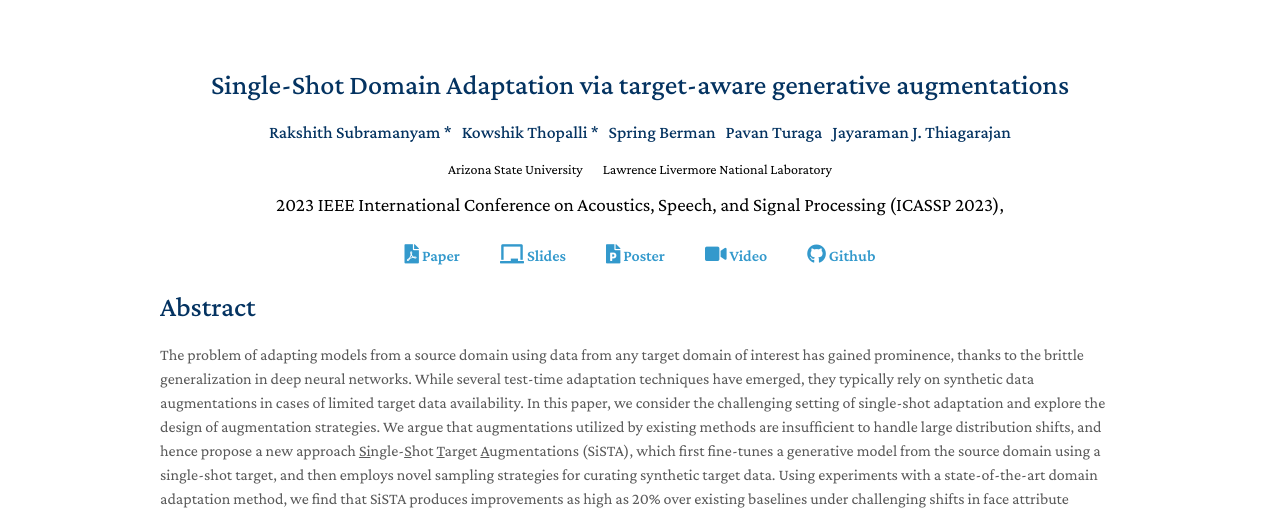
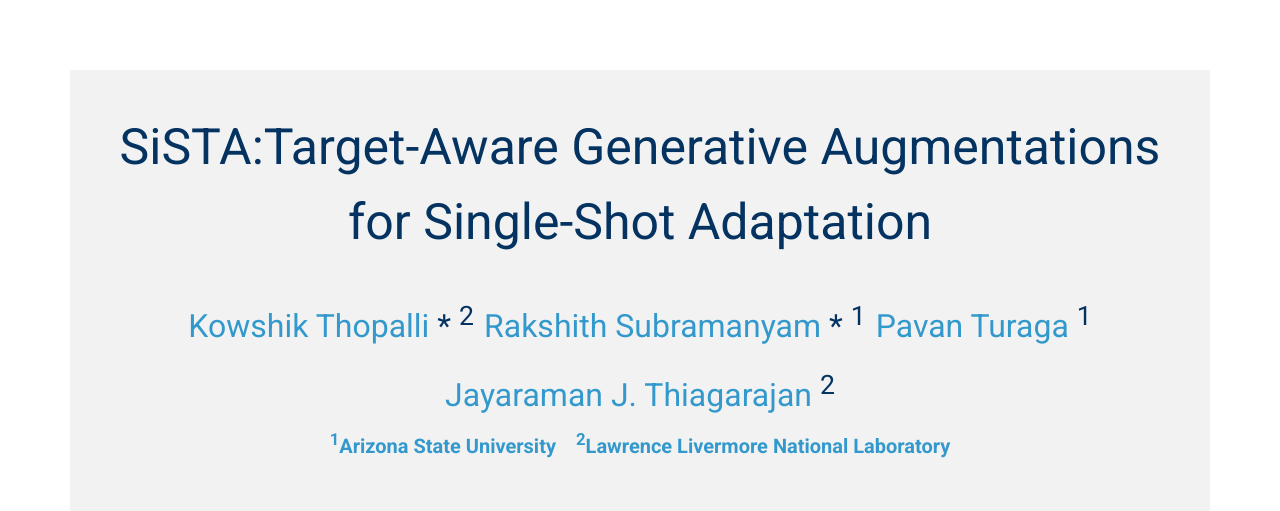
Before and after one commit to Rakshith-2905/SiSTA, a Jekyll site: the page built from index.md, in a window 1280 px wide. Shown: the top 511 px of the page. Built offline with Jekyll 4.4.1, drawn with Linux system fonts in a browser that asks for light colours; nearby versions of some CDN libraries; a style sheet for code colours, icons or effects is not loaded; our own code applies the rules of GitHub Pages for plain Markdown files; some of the changed text lies outside the part shown.

Commit message:
Feat: Fixed the visual appeal

```diff
--- a/_config.yml
+++ b/_config.yml
@@ -1,24 +1,21 @@
 # Basic Information
-title: Single-Shot Domain Adaptation via target-aware generative augmentations
+title: SiSTA:Target-Aware Generative Augmentations for Single-Shot Adaptation
 
 authors:
+  - name: Kowshik Thopalli
+    link: https://kowshikthopalli.github.io/
+    equal_contrib: true
+    affiliations: [2]
   - name: Rakshith Subramanyam
     link: https://www.example.com/rakshith
     equal_contrib: true
     affiliations: [1]
-  - name: Kowshik Thopalli
-    link: https://kowshikthopalli.github.io/
-    equal_contrib: true
-    affiliations: [1]
-  - name: Spring Berman
-    link: https://search.asu.edu/profile/1943720
-    affiliations: [2]
   - name: Pavan Turaga
     link: https://pavanturaga.com/
-    affiliations: [1, 2]
+    affiliations: [1]
   - name: Jayaraman J. Thiagarajan
     link: https://jjthiagarajan.com/
-    affiliations: [1]
+    affiliations: [2]
 
 affiliations:
   - symbol: 1
@@ -29,7 +26,7 @@
     link: https://www.llnl.gov/
 
 
-conference: 2023 IEEE International Conference on Acoustics, Speech, and Signal Processing (ICASSP 2023),
+# conference: 2023 IEEE International Conference on Acoustics, Speech, and Signal Processing (ICASSP 2023),
 
 # Search Engine Optimization (SEO)
 keywords: Single-Shot Domain Adaptation, Generative Augmentations, Domain Adaptation,SiSTA
--- /dev/null
+++ b/_includes/add_citation.html
@@ -0,0 +1,5 @@
+<div style="background-color: #f2f2f2; padding: 20px; text-align: center; font-family: Arial, sans-serif;">
+    <p style="margin: 20px; font-size: 16px; line-height: 1.5; font-style: italic; color: #555; white-space: pre-line;">
+      {{ include.text }}
+    </p>
+  </div>
--- a/_includes/add_image.html
+++ b/_includes/add_image.html
@@ -1,7 +1,11 @@
 {% assign imgsize = site.static_files | where: "path", include.image | first | img_size %}
 
 <div class="figure-caption text-center" style="font-size: 18px;">
-  <img src="{{ include.image }}" alt="{{ include.alt_text }}" {% if include.width %}width="{{ include.width }}" {% else %}width="{{ imgsize.width }}" {% endif %} {% if include.height %}height="{{ include.height }}" {% else %}height="{{ imgsize.height }}" {% endif %}>
+  <img src="{{ include.image }}" alt="{{ include.alt_text }}"
+    {% if include.width %}width="{{ include.width }}" {% else %}width="{{ imgsize.width }}" {% endif %}
+    {% if include.height %}height="{{ include.height }}" {% else %}height="{{ imgsize.height }}" {% endif %}
+    style="margin: auto; display: block;"
+  >
   <br>
   {% if include.caption != "" %}
     <b>{{ include.type }} </b>{{ include.caption }}
--- a/_layouts/homepage.html
+++ b/_layouts/homepage.html
@@ -1,7 +1,7 @@
 <!DOCTYPE html>
 <html lang="{{ site.lang | default: "en-US" }}">
   <head>
-    <title>{{ site.title }} | {{ site.affiliation }}</title>
+    <title>{{ site.title }}</title>
 
     <meta charset="utf-8" />
     <meta name="viewport" content="width=device-width, initial-scale=1, user-scalable=no" />
@@ -35,6 +35,12 @@
     <script src="./assets/js/github-stars.js"></script>
     <script type="text/javascript" src="./assets/js/jquery.js"></script>
 
+    <script src="https://cdnjs.cloudflare.com/ajax/libs/mathjax/2.7.7/MathJax.js?config=TeX-MML-AM_CHTML" async></script>
+    <!-- Include KaTeX CSS -->
+    <link rel="stylesheet" href="https://cdnjs.cloudflare.com/ajax/libs/KaTeX/0.12.0/katex.min.css">
+    <!-- Include KaTeX JS -->
+    <script src="https://cdnjs.cloudflare.com/ajax/libs/KaTeX/0.12.0/katex.min.js"></script>
+
   </head>
   <body>
     <script src="./assets/js/vanilla-back-to-top.min.js"></script>
@@ -56,50 +62,31 @@
         }
     </style>
 
-    <div class="wrapper">
+
     <header>
-        <h1>{{ site.title }}</h1>
-<!--
+      <div class="title">{{ site.title }}</div>
+
+      <br>
+
       {% if site.authors %}
-        <div style="display: flex; justify-content: center; grid-gap: 10px;">
+      <div class="authors" style="display: flex; justify-content: center; flex-wrap: wrap; grid-gap: 10px;">
         {% for author in site.authors %}
-            <h2 style="font-size:1.10rem;">{{ author }}</h2>
-          {% endfor %}
-        </div>
-        {% endif %} -->
-<!--
-        {% if site.authors %}
-        <div class="authors" style="display: flex; justify-content: center; grid-gap: 10px;">
-          {% for author in site.authors %}
-          <h2 style="font-size:1.10rem;">
+        <div style="max-width: fit-content;"> <!-- Adjusted max-width property -->
+          <h2 style="font-size: 2rem; white-space: nowrap; overflow: hidden; text-overflow: ellipsis;"> <!-- Added white-space, overflow, and text-overflow properties -->
             {% if author.link %}
-            <a href="{{ author.link }}" style="color:inherit;text-decoration:none;">{{ author.name }}</a>
+            <a href="{{ author.link }}">{{ author.name }}</a>
             {% else %}
             {{ author.name }}
             {% endif %}
             {% if author.equal_contrib %}*{% endif %}
-          </h2>
-          {% endfor %}
-        </div>
-        {% endif %}
-         -->
-
-        {% if site.authors %}
-         <div class="authors" style="display: flex; justify-content: center; grid-gap: 10px;">
-           {% for author in site.authors %}
-           <h2 style="font-size:1.10rem;">
-             {% if author.link %}
-             <a href="{{ author.link }}" style="color:inherit;text-decoration:none;">{{ author.name }}</a>
-             {% else %}
-             {{ author.name }}
-             {% endif %}
-             {% if author.equal_contrib %}*{% endif %}
-             {% if author.affiliation %}
-               {% for aff in author.affiliation %}
-                  <sup>{{ aff.symbol }}</sup>{{ aff.name }}
+            {% if author.affiliations %}
+              {% for aff in author.affiliations %}
+                  {% assign aff_obj = site.affiliations | where:"symbol", aff | first %}
+                  <sup>{{ aff_obj.symbol }}</sup>
               {% endfor %}
             {% endif %}
           </h2>
+        </div>
         {% endfor %}
       </div>
       {% endif %}
@@ -108,73 +95,87 @@
       {% if site.affiliations %}
       <div style="display: flex; justify-content: center; grid-gap: 20px;">
         {% for affiliation in site.affiliations %}
-              <a href="{{ affiliation.link }}"><small class="affiliation"><span>{{ affiliation.name }}</span></small></a>
+          <h4><a href="{{ affiliation.link }}"><sup>{{ affiliation.symbol }}</sup>{{ affiliation.name }}</a></h4>
         {% endfor %}
       </div>
       {% endif %}
 
-        {% if site.conference %}
-        <div style="display: flex; justify-content: center; grid-gap: 20px; margin-top: 10px;">
-          <a href="{{ affiliation.link }}"><small class="conference" style="font-size: 1.2rem;"><span>{{ site.conference }}</span></small></a>
-        </div>
       <br>
-      {% endif %}
-
-
-
-        <!-- {% if site.affiliations %}
-        <div style="display: flex; justify-content: center; grid-gap: 20px;">
-          {% for affiliation in site.affiliations %}
-            <a href="{{ affiliation.link }}"><small style="color: var(--global-text-color);"><span>{{ affiliation.name }}</span></small></a>
-          {% endfor %}
-        </div>
-        {% endif %}
-
-        {% if site.conference %}
-        <div style="display: flex; justify-content: center; grid-gap: 20px; margin-top: 10px;">
-          <a href="{{ affiliation.link }}"><small style="color: var(--global-text-color); font-style: italic;"><span>{{ site.conference }}</span></small></a>
-        </div>
-        <br>
-        {% endif %}         -->
-
-
 
 
       <div class="cta">
+        <div class="cta-background">
           {% if site.paper_link %}
           <a href="{{ site.paper_link }}">
-            <span><i class="fa fa-file-pdf" style="font-size:1.2rem; margin-right: 3px;"></i>Paper</span>
+            <span><i class="fa fa-file-pdf" style="margin-right: 3px;"></i>Paper</span>
           </a>
           {% endif %}
 
           {% if site.slides_link %}
           <a href="{{ site.slides_link }}">
-            <span><i class="fas fa-chalkboard" style="font-size:1.2rem; margin-right: 3px;"></i>Slides</span>
+            <span><i class="fas fa-chalkboard" style="margin-right: 3px;"></i>Slides</span>
           </a>
           {% endif %}
 
           {% if site.poster_link %}
           <a href="{{ site.poster_link }}">
-            <span><i class="fas fa-file-powerpoint" style="font-size:1.2rem; margin-right: 3px;"></i>Poster</span>
+            <span><i class="fas fa-file-powerpoint" style="margin-right: 3px;"></i>Poster</span>
           </a>
           {% endif %}
 
           {% if site.video_link %}
           <a href="{{ site.video_link }}">
-            <span><i class="fa fa-video" style="font-size:1.2rem; margin-right: 3px;"></i>Video</span>
+            <span><i class="fa fa-video" style="margin-right: 3px;"></i>Video</span>
           </a>
           {% endif %}
 
           {% if site.github_link %}
           <a href="{{ site.github_link }}">
-            <span><i class="fab fa-github" style="font-size:1.2rem; margin-right: 3px;"></i>Github</span>
+            <span><i class="fab fa-github" style="margin-right: 3px;"></i>Github</span>
           </a>
           {% endif %}
         </div>
+      </div>
+
+<!--
+      <div class="cta" style="font-size: 1.8rem; padding: 10px;">
+        {% if site.paper_link %}
+        <a href="{{ site.paper_link }}">
+          <span><i class="fa fa-file-pdf" style="margin-right: 3px;"></i>Paper</span>
+        </a>
+        {% endif %}
+
+        {% if site.slides_link %}
+        <a href="{{ site.slides_link }}">
+          <span><i class="fas fa-chalkboard" style="margin-right: 3px;"></i>Slides</span>
+        </a>
+        {% endif %}
+
+        {% if site.poster_link %}
+        <a href="{{ site.poster_link }}">
+          <span><i class="fas fa-file-powerpoint" style="margin-right: 3px;"></i>Poster</span>
+        </a>
+        {% endif %}
+
+        {% if site.video_link %}
+        <a href="{{ site.video_link }}">
+          <span><i class="fa fa-video" style="margin-right: 3px;"></i>Video</span>
+        </a>
+        {% endif %}
+
+        {% if site.github_link %}
+        <a href="{{ site.github_link }}">
+          <span><i class="fab fa-github" style="margin-right: 3px;"></i>Github</span>
+        </a>
+        {% endif %}
+      </div> -->
+
       <br>
 
     </header>
 
+
+    <div class="wrapper">
 
       {{ content }}
 
--- a/_sass/minimal-light.scss
+++ b/_sass/minimal-light.scss
@@ -1,11 +1,11 @@
 @import url("https://fonts.googleapis.com/css2?family=Crimson+Pro:ital,wght@0,400;0,500;0,600;1,500;1,600&display=swap");
 @import url("https://fonts.googleapis.com/css2?family=Ubuntu+Mono&display=swap");
-
+@import url("https://fonts.googleapis.com/css2?family=Roboto:wght@400;700&display=swap");
 body {
   background-color: #fff;
   padding: 0px;
-  font: 16px/1.5 Crimson Pro, serif;
-  color: #595959;
+  font: 20px/1.5 'Roboto', Arial, sans-serif;
+  color: hsl(0, 0%, 35%);
   font-weight: 400;
   margin: 0;
 }
@@ -19,7 +19,8 @@
   display: inline-block;
   height: 2.4rem;
   width: 2.4rem;
-  background-color: transparent;
+  // background-color: transparent;
+  background-color: #f5f5f5; /*light gray background*/
   color: #043361 !important;
   border-radius: 100%;
   text-align: center;
@@ -612,3 +613,32 @@
   display: none;
   font-family: monospace;
 }
+
+h1, h2, h3, h4, h5, h6 {
+  text-align: center;
+}
+h1 {
+  font-size: 35px;  /* increase size of h1, adjust as needed */
+  padding-top: 20px; /* add space above h1, adjust as needed */
+  border-bottom: 2px solid lightgray; /* draws a horizontal line in light gray color */
+  padding-bottom: 10px; /* add space below h1 to separate it from the line */
+}
+
+.title {
+  font-size: 50px;  /* increase size of title, adjust as needed */
+  padding-top: 20px; /* add space above title, adjust as needed */
+  padding-bottom: 10px; /* add space below title to separate it from the line */
+  color: #043361; /* dark blue */
+}
+
+header {
+  background-color: #f2f2f2; /* Light gray background */
+  padding: 20px;
+  width: 100%; /* Make the header span the width of the page */
+  box-sizing: border-box; /* Include padding in the width calculation */
+}
+.cta-background {
+  background-color: rgb(253, 232, 202);
+  padding: 10px;
+  border-radius: 10px;
+}
--- a/index.md
+++ b/index.md
@@ -2,12 +2,16 @@
 layout: homepage
 ---
 
-# Abstract
+# Summary
 
-The problem of adapting models from a source domain using data from any target domain of interest has gained prominence, thanks to the brittle generalization in deep neural networks. While several test-time adaptation techniques have emerged, they typically rely on synthetic data augmentations in cases of limited target data availability. In this paper, we consider the challenging setting of single-shot adaptation and explore the design of augmentation strategies. We argue that augmentations utilized by existing methods are insufficient to handle large distribution shifts, and hence propose a new approach <u>Si</u>ngle-<u>S</u>hot <u>T</u>arget <u>A</u>ugmentations (SiSTA), which first fine-tunes a generative model from the source domain using a single-shot target, and then employs novel sampling strategies for curating synthetic target data. Using experiments with a state-of-the-art domain adaptation method, we find that SiSTA produces improvements as high as 20% over existing baselines under challenging shifts in face attribute detection, and that it performs competitively to oracle models obtained by training on a larger target dataset.
+In this paper, we address the problem of adapting models from a source domain to a target domain, a task that has become increasingly important due to the brittle generalization of deep neural networks. While several test-time adaptation techniques have emerged, they typically rely on synthetic toolbox data augmentations in cases of limited target data availability. We consider the challenging setting of single-shot adaptation and explore the design of augmentation trategies. We argue that augmentations utilized by existing methods are insufficient to handle large distribution shifts, and hence propose a new approach SiSTA (Single-Shot Target Augmentations), which first fine-tunes a generative model from the source domain using a singleshot target, and then employs novel sampling strategies for curating synthetic target data. Using
+experiments on a variety of benchmarks, distribution shifts and image corruptions, we find that SiSTA produces significantly improved generalization over existing baselines in face attribute detection and multi-class object recognition. Furthermore, SiSTA performs competitively to models obtained by training on larger target datasets.
+
+
+<br>
 
 {% include add_image.html
-    image="assets/img/aug_images.png"
+    image="assets/img/teaser.png"
     caption="Synthetic data generated using our proposed approach.In each case, we show the source domain image and the corresponding reconstructions from the target StyleGAN sampling (base), prune-zero and prune-rewind strategies."
     alt_text="Alt text"
     type="Fig:"
@@ -25,48 +29,42 @@
 <br>
 
 <div style="font-size:18px">
-<p><strong>Step a): Source training:</strong> Train source classifier $\mathrm{F}_s$ and build a generative model for the source data distribution using StyleGAN-v2.</p>
+  <p><strong>Step a) Source training:</strong> Train source classifier $\mathrm{F}_s$ and build a generative model for the source data distribution using StyleGAN-v2.</p>
 
-<p><strong>Step b): Single-shot StyleGAN finetuning:</strong> Fine-tune $\mathrm{G}_s$ using a single-shot example $x_t$ to generate images from the target domain using an optimization strategy for style transfer in GANs, inspired by JoJoGAN.</p>
+  <p><strong>Step b) Single-shot StyleGAN finetuning:</strong> Fine-tune $\mathrm{G}_s$ using a single-shot example $x_t$ to generate images from the target domain using an optimization strategy for style transfer in GANs, inspired by JoJoGAN.</p>
 
-<p><strong>Step c): Synthetic data generation:</strong> Generate a synthetic dataset by sampling in the latent space of the adapted StyleGAN generator $\mathrm{G}_t$ for the target domain, using activation pruning to realize a more diverse set of style variations.</p>
+  <p><strong>Step c) Synthetic data generation:</strong> Generate a synthetic dataset by sampling in the latent space of the adapted StyleGAN generator $\mathrm{G}_t$ for the target domain, using activation pruning to realize a more diverse set of style variations.</p>
 
-<p><strong>Step d): Source-free UDA:</strong> Perform source-free adaptation of $\mathrm{F}_s$ to obtain the target hypothesis $\mathrm{F}_t$ using the synthetically generated target domain data, using the NRC method which exploits the intrinsic neighborhood of the target data.</p>
+  <p><strong>Step d) Source-free UDA:</strong> Perform source-free adaptation of $\mathrm{F}_s$ to obtain the target hypothesis $\mathrm{F}_t$ using the synthetically generated target domain data, using the NRC method which exploits the intrinsic neighborhood of the target data.</p>
 </div>
 
-
 <br>
-
-{% include add_image.html
-    image="assets/img/algorithm.png"
-    caption=""
-    alt_text="Alt text"
-    type="Fig:"
-%}
 
 
 # Empirical Results
 
 
 {% include add_image.html
-    image="assets/img/domains.png"
-    caption="We emulate real-world shifts with increasing severity."
-    alt_text="Alt text"
-    type="Fig:"
-    width="500"
-    height="500"
-%}
+    image="assets/img/results_table.png"
 
 
-{% include add_image.html
-    image="assets/img/results_table.png"
-    caption="Domain-aware augmentation significantly improves generalization. We report the single-shot SFDA performance (Accuracy %) across different face attribute detection tasks and domain shifts. SiSTA consistently improves upon MEMO while also being competitive to the oracle. Through <b>bold</b> and <u>underline</u> formatting, we denote the top two performing methods."
+    caption="SiSTA significantly improves generalization of face attribute detectors. We report the 1−shot SFDA performance (Accuracy %) averaged across different face attribute detection tasks for different distribution shifts (Domains A, B & C) and a suite of image corruptions (Domain D). SiSTA consistently improves upon the baseline(source-only) and SoTA baseline MEMO in all cases."
     alt_text="Alt text"
-    type="Table:"
+    type="Figure:"
 %}
 
 # Citation
 
+{% include add_citation.html text="
+  @INPROCEEDINGS{10096784,
+  author={Subramanyam, Rakshith and Thopalli, Kowshik and Berman, Spring and Turaga, Pavan and Thiagarajan, Jayaraman J.},
+  booktitle={ICASSP 2023 - 2023 IEEE International Conference on Acoustics, Speech and Signal Processing (ICASSP)},
+  title={Single-Shot Domain Adaptation via Target-Aware Generative Augmentations},
+  year={2023},
+  volume={},
+  number={},
+  pages={1-5},
+  doi={10.1109/ICASSP49357.2023.10096784}}" %}
 
 # Contact
 
```
Also changed, not shown: assets/img/results_table.png, 1 other file. Lines whose indentation alone changed are shown as unchanged.
